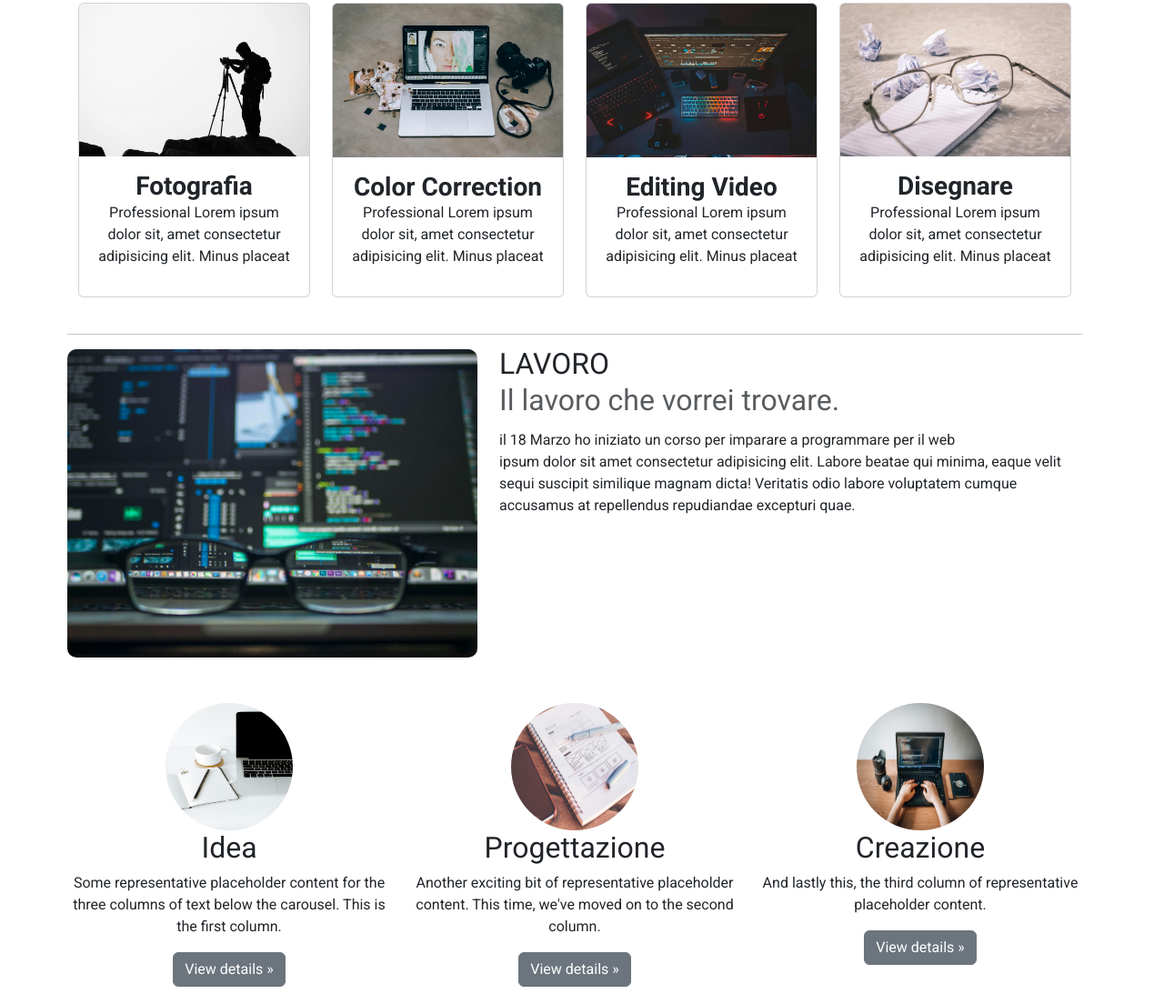
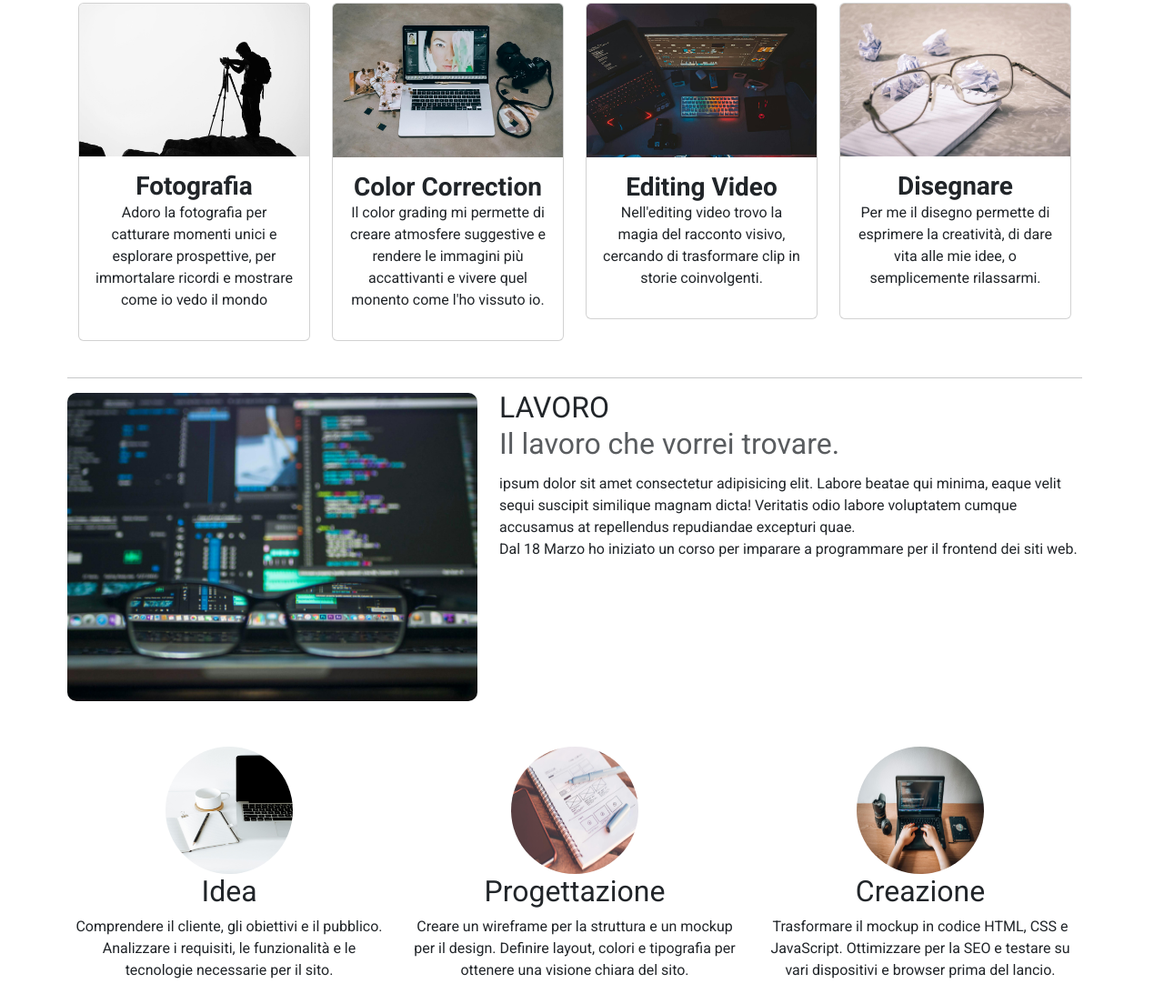
Before and after one commit to challenge-network-18-mar-24/Christian-Spina, a plain HTML site: page index.html in a window 1280 px wide. Shown: the part 1140-2244 px from the top of the page at 91% size. Drawn offline with nearby package versions, Linux system fonts and the light colour scheme; a web font is replaced by a local one.

Commit message:
aggiunta qualche copy nelle sezioni

```diff
--- a/CSS/style.css
+++ b/CSS/style.css
@@ -241,16 +241,17 @@ h3 {
 } */
 
 .img_back {
-    /*background-color: blanchedalmond;
-     background-image: url("/img/sfondo_cv.jpg");
-    background-position: center;
+    background-image: url('/img/sfondo_cv.jpg');
+    background-repeat: no-repeat;
     background-size: cover;
-    background-repeat: no-repeat;*/
-    z-index: -1;
+
+    /* z-index: -1;*/
 
 }
 
+/*
 .grid_sistem {
     display: grid;
     place-items: center;
 }
+*/
--- a/index.html
+++ b/index.html
@@ -232,11 +232,12 @@
                         <h2 class="featurette-heading fw-normal lh-1"><span class="text-body-secondary"> Il mio
                                 lato creativo
                             </span></h2>
-                        <p class="lead">Lorem ipsum dolor sit amet consectetur adipisicing elit. Quos, sit. Natus
-                            quaerat
-                            itaque veritatis facilis quod? Labore adipisci eum iste, tempora dolorum eaque, ratione,
-                            rerum
-                            totam culpa illum recusandae officiis.</p>
+                        <p class="lead">La creatività è un'esplorazione dei confini della mente! quasi come giocare con
+                            essa! Quando immagini qualcosa e la trasformi in realtà,
+
+                            come un processo che coinvolge la generazione di nuove idee attraverso l'associazione, la
+                            sintesi e la trasformazione di concetti preesistenti.
+                            È come un superpotere che ci fa sorridere e stupire!</p>
                     </div>
                     <div class="col-md-5">
 
@@ -264,8 +265,9 @@
                                     <div class="card-body text-center">
                                         <h3 class="mb-0 fw-semibold"> Fotografia</a>
                                         </h3>
-                                        <p class="mb-3">Professional Lorem ipsum dolor sit, amet consectetur adipisicing
-                                            elit. Minus placeat</p>
+                                        <p class="mb-3">Adoro la fotografia per catturare momenti unici e esplorare
+                                            prospettive, per immortalare ricordi e mostrare come io vedo il mondo
+                                        </p>
                                         <div class="lh-1  d-flex justify-content-between">
                                         </div>
                                     </div>
@@ -284,8 +286,10 @@
                                     <div class="card-body text-center">
                                         <h3 class="mb-0 fw-semibold">Color Correction</a>
                                         </h3>
-                                        <p class="mb-3">Professional Lorem ipsum dolor sit, amet consectetur adipisicing
-                                            elit. Minus placeat</p>
+                                        <p class="mb-3">Il color grading mi permette di creare atmosfere suggestive e
+                                            rendere le immagini più accattivanti e vivere quel monento come l'ho vissuto
+                                            io.
+                                        </p>
                                         <div class="lh-1  d-flex justify-content-between">
                                         </div>
                                     </div>
@@ -303,8 +307,8 @@
                                     <div class="card-body text-center">
                                         <h3 class="mb-0 fw-semibold">Editing Video</a>
                                         </h3>
-                                        <p class="mb-3">Professional Lorem ipsum dolor sit, amet consectetur adipisicing
-                                            elit. Minus placeat</p>
+                                        <p class="mb-3">Nell'editing video trovo la magia del racconto visivo, cercando
+                                            di trasformare clip in storie coinvolgenti.</p>
                                         <div class="lh-1  d-flex justify-content-between">
                                         </div>
                                     </div>
@@ -323,8 +327,8 @@
                                     <div class="card-body text-center">
                                         <h3 class="mb-0 fw-semibold"> Disegnare</a>
                                         </h3>
-                                        <p class="mb-3">Professional Lorem ipsum dolor sit, amet consectetur adipisicing
-                                            elit. Minus placeat</p>
+                                        <p class="mb-3">Per me il disegno permette di esprimere la
+                                            creatività, di dare vita alle mie idee, o semplicemente rilassarmi.</p>
                                         <div class="lh-1  d-flex justify-content-between">
                                         </div>
                                     </div>
@@ -386,11 +390,12 @@
                                 vorrei
                                 trovare.</span></h2>
                         <p class="lead">
-                        <p>il 18 Marzo ho iniziato un corso per imparare a
-                            programmare per il web</br>
+                        <p>
                             ipsum dolor sit amet consectetur adipisicing elit. Labore beatae qui minima,
                             eaque velit sequi suscipit similique magnam dicta! Veritatis odio labore voluptatem cumque
-                            accusamus at repellendus repudiandae excepturi quae.</p>
+                            accusamus at repellendus repudiandae excepturi quae.</br>
+                            Dal 18 Marzo ho iniziato un corso per imparare a
+                            programmare per il frontend dei siti web.</p>
                     </div>
                     <div class="col-md-5 order-md-1">
                         <img src="./img/Informatica_Occhiali.jpg" alt="informatica e codici"
@@ -405,29 +410,28 @@
                         <img src="./img/Idea_Progetto.jpg" alt="" class="bd-placeholder-img rounded-circle" width="140"
                             height="140">
                         <h2 class="fw-normal">Idea</h2>
-                        <p>Some representative placeholder content for the three columns of text below the carousel.
-                            This is
-                            the
-                            first column.</p>
-                        <p><a class="btn btn-secondary" href="#">View details »</a></p>
+                        <p> Comprendere il cliente, gli obiettivi e il pubblico. Analizzare i requisiti, le funzionalità
+                            e le tecnologie necessarie per il sito.</p>
+
                     </div>
                     <!-- /.col-lg-4 -->
                     <div class="col-lg-4">
                         <img src="./img/Progettazione_Wireframe.jpg" alt="" class="bd-placeholder-img rounded-circle"
                             width="140" height="140">
                         <h2 class="fw-normal">Progettazione</h2>
-                        <p>Another exciting bit of representative placeholder content. This time, we've moved on to the
-                            second
-                            column.</p>
-                        <p><a class="btn btn-secondary" href="#">View details »</a></p>
+                        <p>Creare un wireframe per la struttura e un mockup per il design. Definire layout, colori e
+                            tipografia per ottenere una visione chiara del sito.</p>
+                        <!--<p><a class="btn btn-secondary" href="#">Vedi dettagli »</a></p>-->
                     </div>
                     <!-- /.col-lg-4 -->
                     <div class="col-lg-4">
                         <img src="./img/Creazione_Codice.jpg" alt="" class="bd-placeholder-img rounded-circle"
                             width="140" height="140">
                         <h2 class="fw-normal">Creazione</h2>
-                        <p>And lastly this, the third column of representative placeholder content.</p>
-                        <p><a class="btn btn-secondary" href="#">View details »</a></p>
+                        <p>Trasformare il mockup in codice HTML, CSS e JavaScript. Ottimizzare per la SEO e testare su
+                            vari dispositivi e browser prima del lancio.</p>
+                        <!--<p><a class="btn btn-secondary" href="#">Vedi dettagli »</a></p>-->
+
                     </div><!-- /.col-lg-4 -->
                 </div><!-- /.row -->
 
@@ -527,21 +531,31 @@
                             <img src="./img/notion-48.png" class="imgtooltip img-fluid">
                         </div>
                     </div>
-                    <!-- lr -->
+
+                    <!-- add -->
                     <div class="col-md-2 col-3">
                         <div class="p-xl-5 p-lg-3 mb-3 mb-lg-0">
-                            <!-- logo lr -->
+                            <!-- logo add -->
+                            <img src="./img/add-24.png" class="imgtooltip img-fluid">
+                        </div>
+                    </div>
+
+                    <!-- add -->
+                    <div class="col-md-2 col-3">
+                        <div class="p-xl-5 p-lg-3 mb-3 mb-lg-0">
+                            <!-- logo add -->
+                            <img src="./img/add-24.png" class="imgtooltip img-fluid">
+                        </div>
+                    </div>
+
+                    <!-- lr ------------------------------
+                    <div class="col-md-2 col-3">
+                        <div class="p-xl-5 p-lg-3 mb-3 mb-lg-0">
+                            logo lr -----------------------------------------
                             <img src="./img/adobe-lightroom-48.png" class="imgtooltip img-fluid">
                         </div>
                     </div>
-
-                    <!-- lr -->
-                    <div class="col-md-2 col-3">
-                        <div class="p-xl-5 p-lg-3 mb-3 mb-lg-0">
-                            <!-- logo lr -->
-                            <img src="./img/adobe-lightroom-48.png" class="imgtooltip img-fluid">
-                        </div>
-                    </div>
+                    -->
 
 
                 </div>
@@ -584,10 +598,10 @@
                     <img src="./img/sfondo_cv.jpg" alt="informatica e codici"
                         class="bd-placeholder-img bd-placeholder-img-lg featurette-image img-fluid mx-auto img_border">
 
-                    <!--    <div class="card align-items-center grid_sistem" style="width: 18rem;">
-                    <img src="./img/Christian Spina _ CV_2 (1).png" class="card-img-top" alt="...">
-                </div>
-                -->
+                    <div class="card align-items-center grid_sistem" style="width: 18rem;">
+                        <img src="./img/Christian Spina _ CV_2 (1).png" class="card-img-top" alt="...">
+                    </div>
+
 
 
                 </div>
```
Also changed, not shown: img/add-24.png (added).
